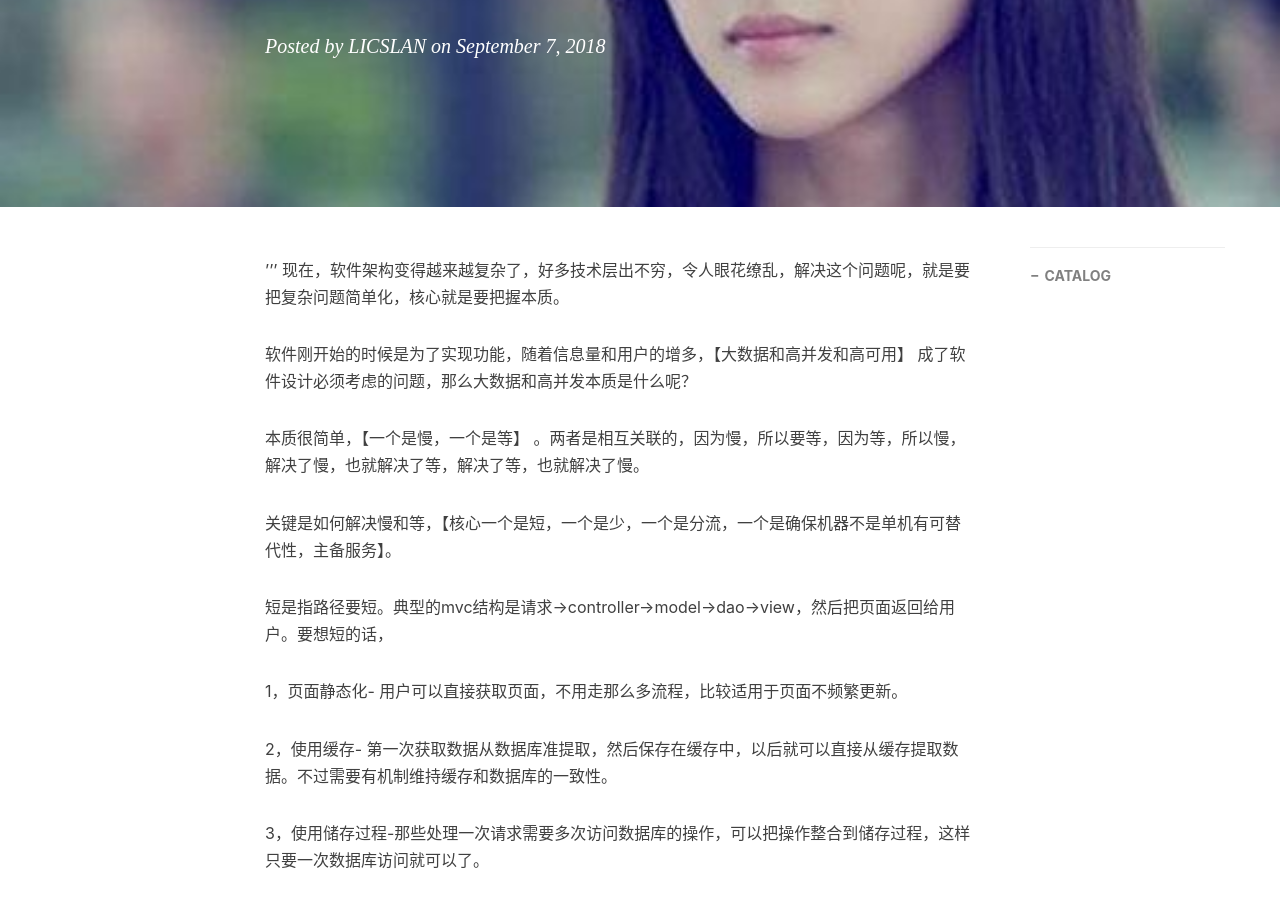
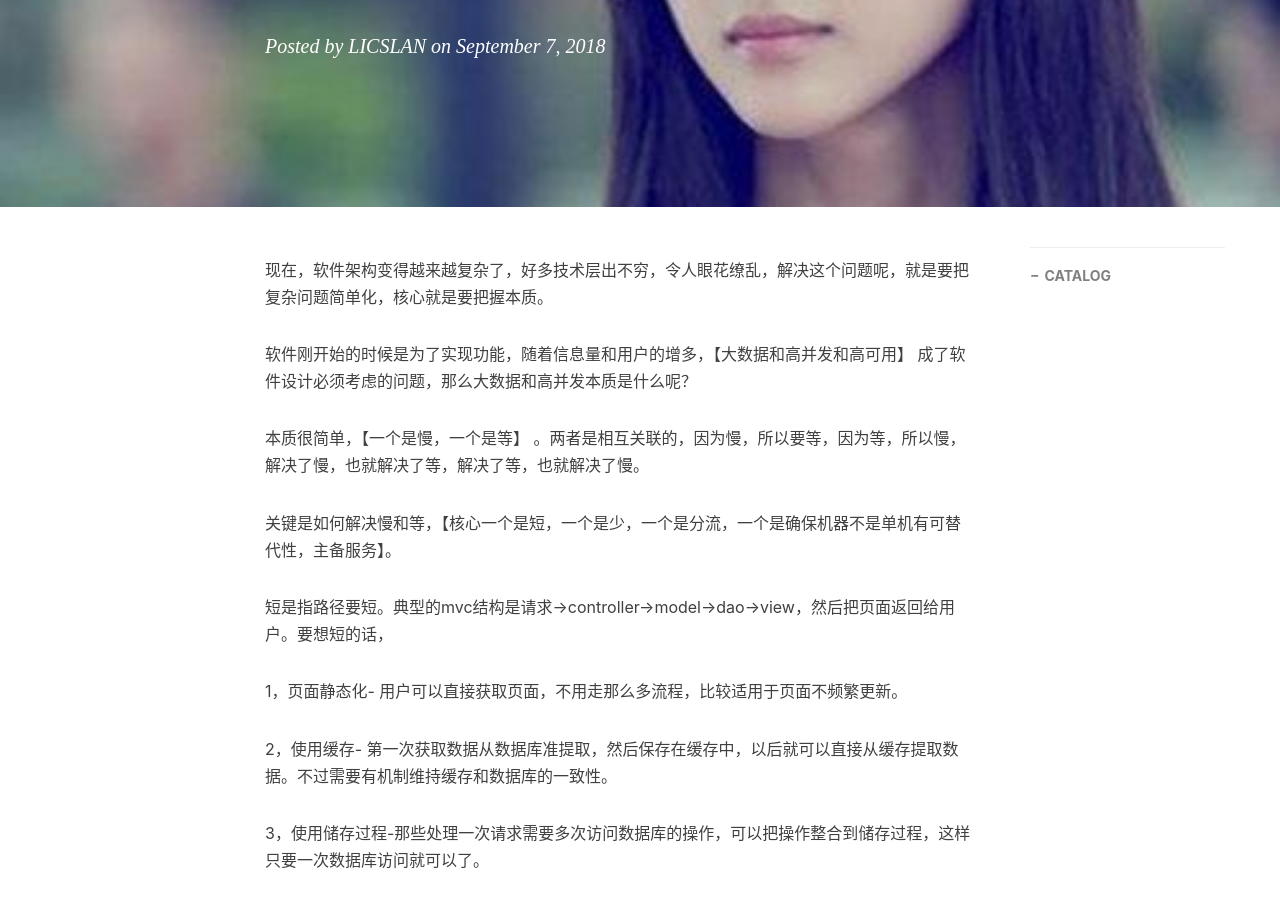
Before and after one commit to licslan/licslan.github.io, a Jekyll site: the page built from _posts/2018-09-07-关于考虑三高的一些总结关于互联网技术.md, in a window 1280 px wide and 900 px high, scrolled down 316 px. Built offline with Jekyll 4.4.1, drawn with Linux system fonts in a browser that asks for light colours; nearby versions of some CDN libraries; comment, search, counter and statistics services are not loaded; some of the changed text lies outside the part shown.

```diff
--- a/_posts/2018-09-07-关于考虑三高的一些总结关于互联网技术.md
+++ b/_posts/2018-09-07-关于考虑三高的一些总结关于互联网技术.md
@@ -11,7 +11,7 @@ tags:
      - JAVA AI docker
 ---
 
-'''
+
 现在，软件架构变得越来越复杂了，好多技术层出不穷，令人眼花缭乱，解决这个问题呢，就是要把复杂问题简单化，核心就是要把握本质。
 
 软件刚开始的时候是为了实现功能，随着信息量和用户的增多，【大数据和高并发和高可用】  成了软件设计必须考虑的问题，那么大数据和高并发本质是什么呢？
@@ -83,7 +83,7 @@ tags:
 
 8.了解Netty   mybatis  spring  jvm/GC  linux  shell  springcloud springboot？
 
-9.了解常用集合/juc  线程池  web应用服务器  tomcat jetty  jboss   |   Nginx   hapoxy？
+9.了解常用集合/juc  线程池  web应用服务器  tomcat jetty  jboss    Nginx   hapoxy？
 
 10.如何优雅写代码  effective java   如何在代码设计中合理使用23中设计模式？
 
@@ -94,4 +94,3 @@ tags:
 13.如何合理运用大量数据  将大量数据转变为 tensflow 用户训练数据  进一步深度学习  做出有意义的人工智能产品  语言无限制（java/pyhton/go/c）？
 
 -------------------------------------------------------------------
-'''
```
